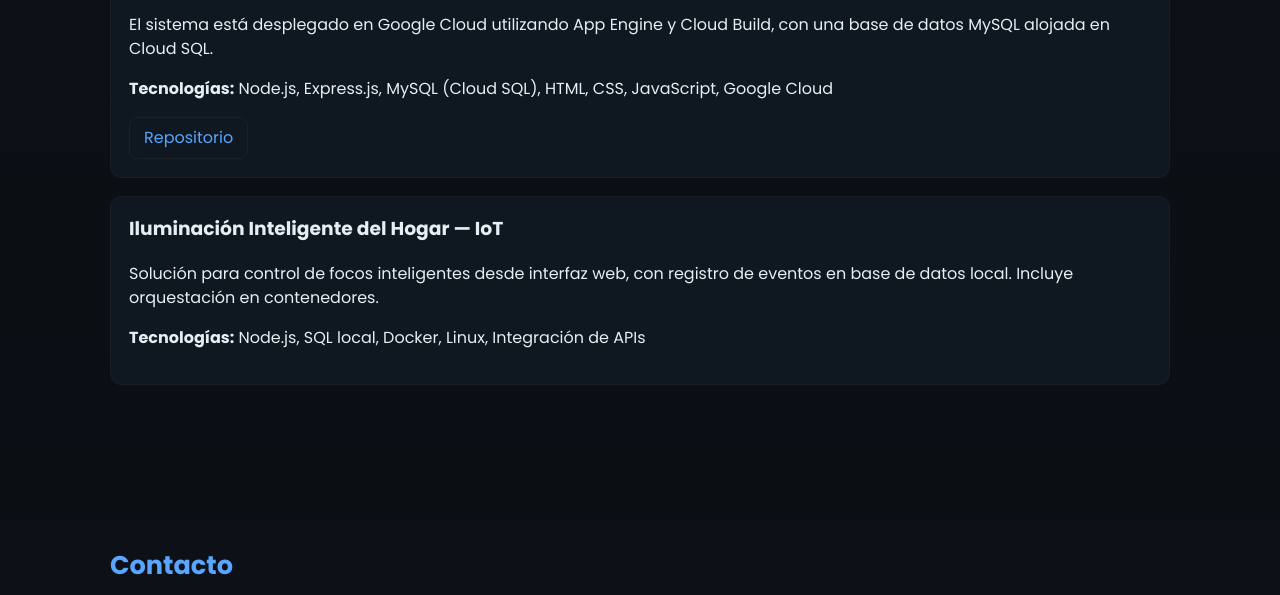
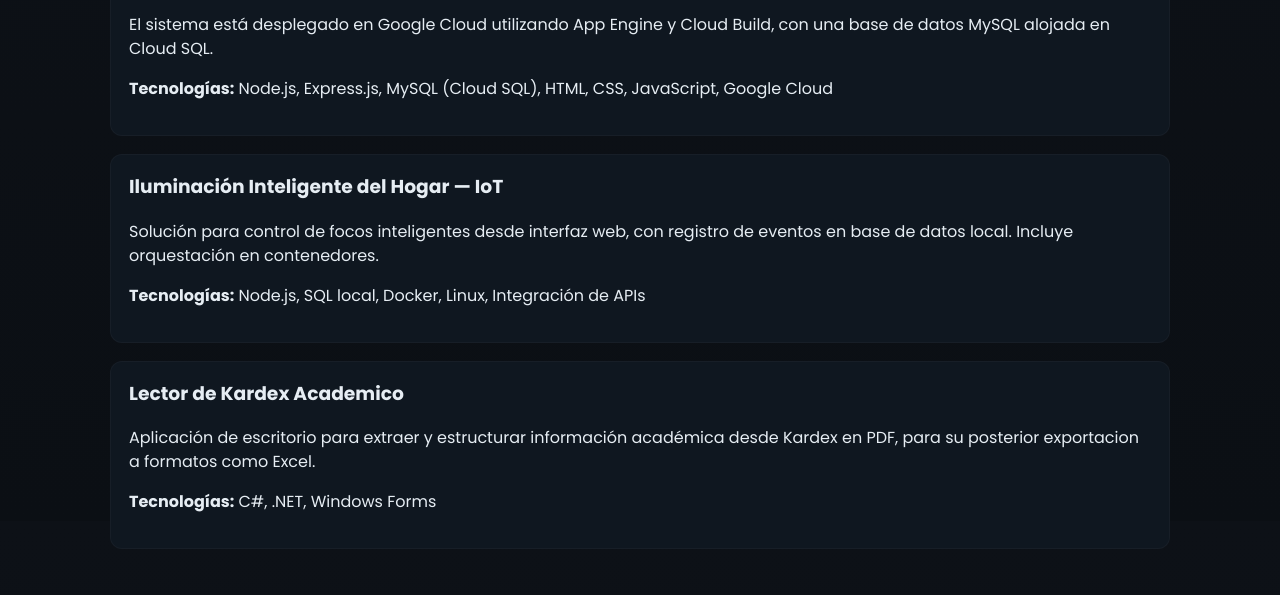
Before and after one commit to ssantyvzz/ssantyvzz.github.io, a plain HTML site: page index.html in a window 1280 px wide. Shown: the part 1879-2474 px from the top of the page. Drawn offline with Linux system fonts and the light colour scheme.

Commit message:
Agregar Proyecto

```diff
--- a/index.html
+++ b/index.html
@@ -135,6 +135,7 @@
           <div class="skill">MySQL</div>
           <div class="skill">HTML / CSS / JavaScript</div>
           <div class="skill">Java / C#</div>
+          <div class="skill">.NET</div>
           <div class="skill">Python / C++</div>
           <div class="skill">Diseño de BD & Optimización SQL</div>
           <div class="skill">Git / GitHub</div>
@@ -171,15 +172,6 @@
                 Google Cloud
               </p>
             </div>
-            <div>
-              <a
-                class="btn-secondary"
-                href="https://github.com/ssantyvzz/ForoLince"
-                target="_blank"
-                rel="noopener"
-                >Repositorio</a
-              >
-            </div>
           </article>
 
           <article class="project">
@@ -194,6 +186,18 @@
                 <strong>Tecnologías:</strong> Node.js, SQL local, Docker, Linux,
                 Integración de APIs
               </p>
+            </div>
+          </article>
+
+          <article class="project">
+            <div class="project-content">
+              <h3>Lector de Kardex Academico</h3>
+              <p>
+                Aplicación de escritorio para extraer y estructurar información
+                académica desde Kardex en PDF, para su posterior exportacion a
+                formatos como Excel.
+              </p>
+              <p><strong>Tecnologías:</strong> C#, .NET, Windows Forms</p>
             </div>
           </article>
         </div>
```
